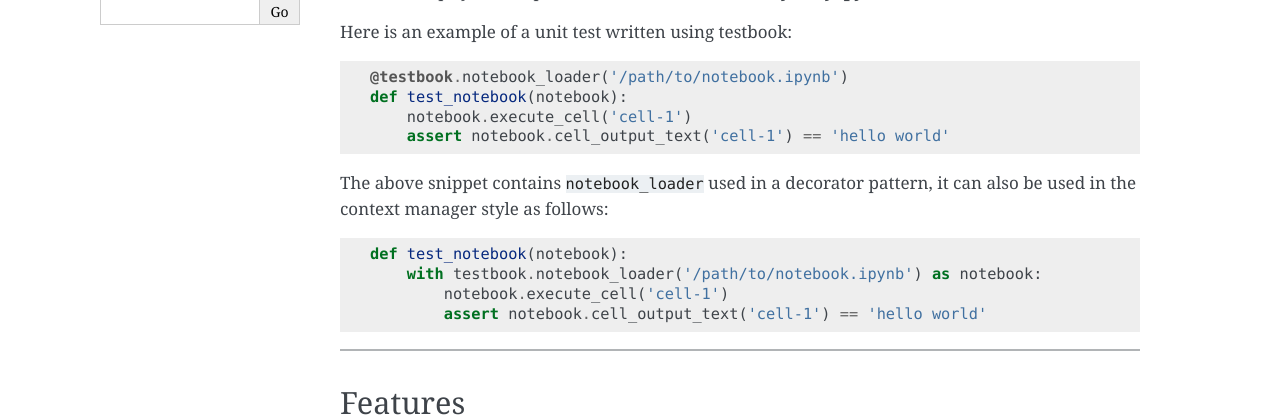
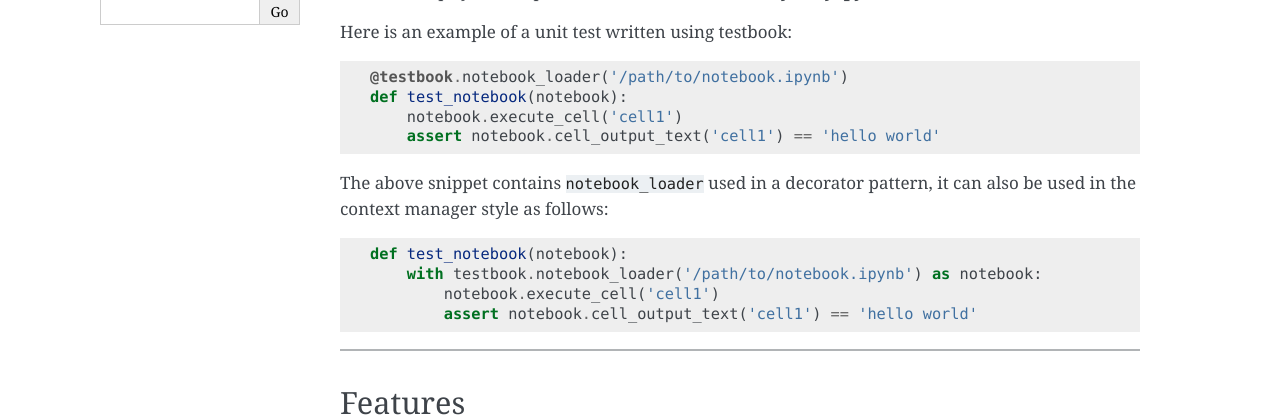
Before and after one commit to nteract/testbook, a Sphinx documentation site: the page built from docs/index.rst, in a window 1280 px wide. Shown: the part 272-689 px from the top of the page. Built offline with Sphinx 7.4.7, drawn with Linux system fonts in a browser that asks for light colours.

Commit message:
refactor

```diff
--- a/docs/index.rst
+++ b/docs/index.rst
@@ -18,8 +18,8 @@ Here is an example of a unit test written using testbook:
 
    @testbook.notebook_loader('/path/to/notebook.ipynb')
    def test_notebook(notebook):
-       notebook.execute_cell('cell-1')
-       assert notebook.cell_output_text('cell-1') == 'hello world'
+       notebook.execute_cell('cell1')
+       assert notebook.cell_output_text('cell1') == 'hello world'
 
 The above snippet contains ``notebook_loader`` used in a decorator pattern, it can also
 be used in the context manager style as follows:
@@ -28,8 +28,8 @@ be used in the context manager style as follows:
 
    def test_notebook(notebook):
        with testbook.notebook_loader('/path/to/notebook.ipynb') as notebook:
-           notebook.execute_cell('cell-1')
-           assert notebook.cell_output_text('cell-1') == 'hello world'
+           notebook.execute_cell('cell1')
+           assert notebook.cell_output_text('cell1') == 'hello world'
 
 
 -----------
```
